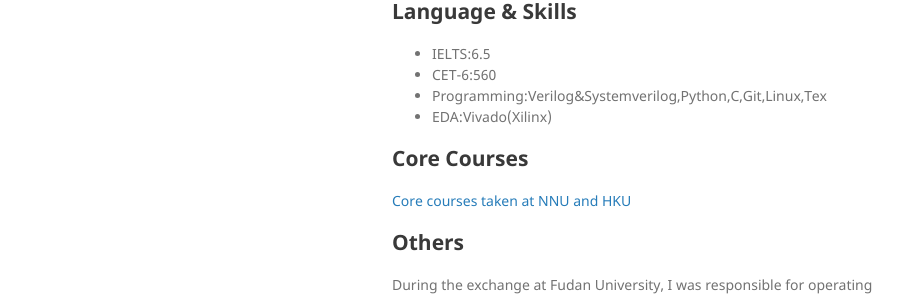
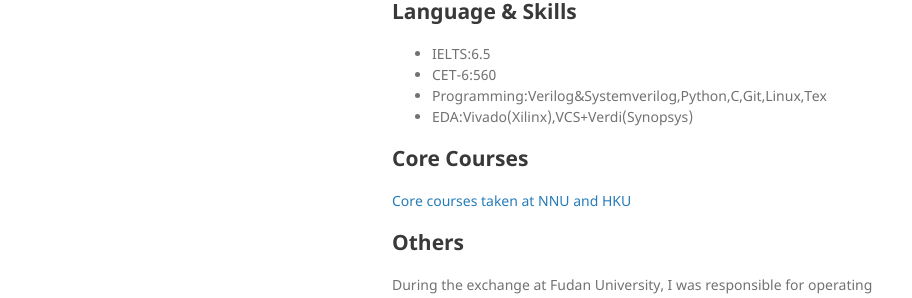
Before and after one commit to mengde-1997/mengde-1997, a Jekyll site: the page built from index.md, in a window 1280 px wide and 900 px high, scrolled down 728 px. Shown: the part 451-749 px from the top of the window, without its empty margins (178-1090 px from the left). Built offline with Jekyll 4.4.1, drawn with Linux system fonts in a browser that asks for light colours; our own code applies the rules of GitHub Pages for plain Markdown files.

Commit message:
Update index.md

```diff
--- a/index.md
+++ b/index.md
@@ -50,7 +50,7 @@ My research interests mainly include computer architecture,digital IC design,FPG
 * IELTS:6.5<br />
 * CET-6:560<br />
 * Programming:Verilog&Systemverilog,Python,C,Git,Linux,Tex<br />
-* EDA:Vivado(Xilinx)
+* EDA:Vivado(Xilinx),VCS+Verdi(Synopsys)
 
 ## Core Courses
 
```
